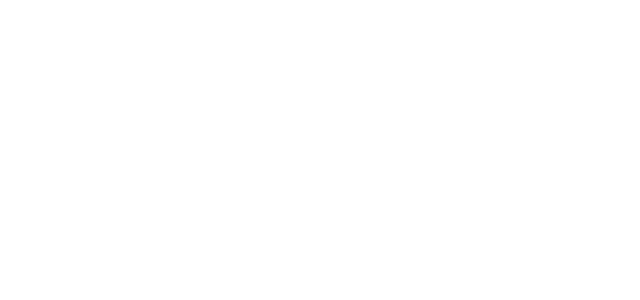
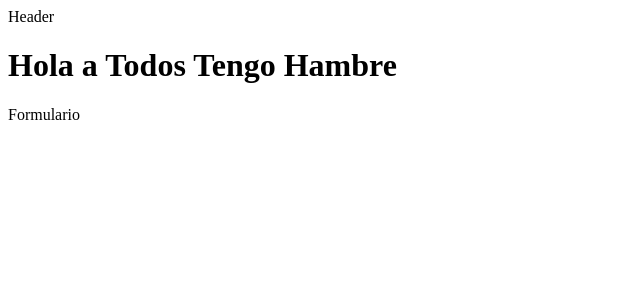
Before and after one commit to jaquimbayoc7/Electiva2, a React (Vite) app in the folder citas-react/: page / in a window 1280 px wide. Shown: the top 300 px of the page, without its empty margins (0-640 px from the left). Built offline with nearby package versions, Linux system fonts and the light colour scheme.

Commit message:
actualizacion

```diff
--- a/citas-react/src/App.jsx
+++ b/citas-react/src/App.jsx
@@ -1,3 +1,8 @@
+
+/*importar modulos*/
+import Formulario from "./components/Formulario"
+import Header from "./components/Header"
+
 
 /*Funcion creadora de la aplicación */
 function App() {
@@ -5,7 +10,8 @@
   return (
     /*Etiqueta padre y el body de la página*/
     <>
-
+      <Header />
+      <Formulario />
     </>
 
   )
--- /dev/null
+++ b/citas-react/src/components/Formulario.jsx
@@ -0,0 +1,11 @@
+
+const Formulario = () => {
+  return (
+    <>
+        <div>Formulario</div>
+    </>
+
+  )
+}
+
+export default Formulario
--- /dev/null
+++ b/citas-react/src/components/Header.jsx
@@ -0,0 +1,11 @@
+
+function Header() {
+  return (
+    <>
+        <div>Header</div>
+        <h1>Hola a Todos Tengo Hambre</h1>
+    </>
+  )
+}
+
+export default Header
```
